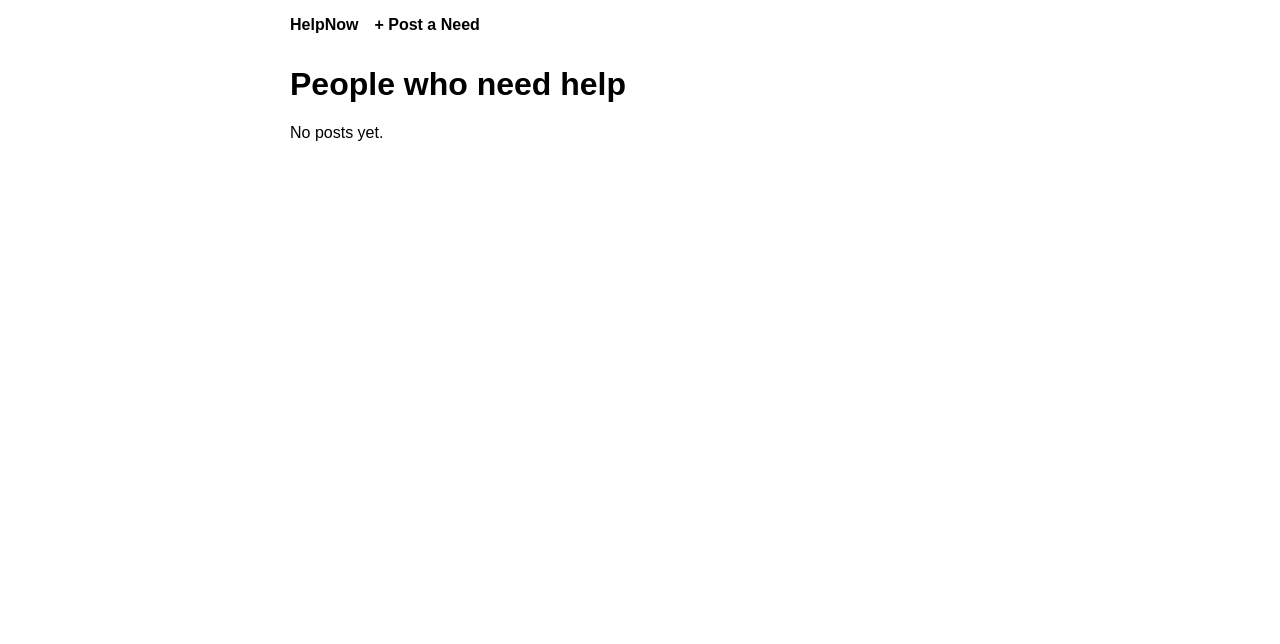
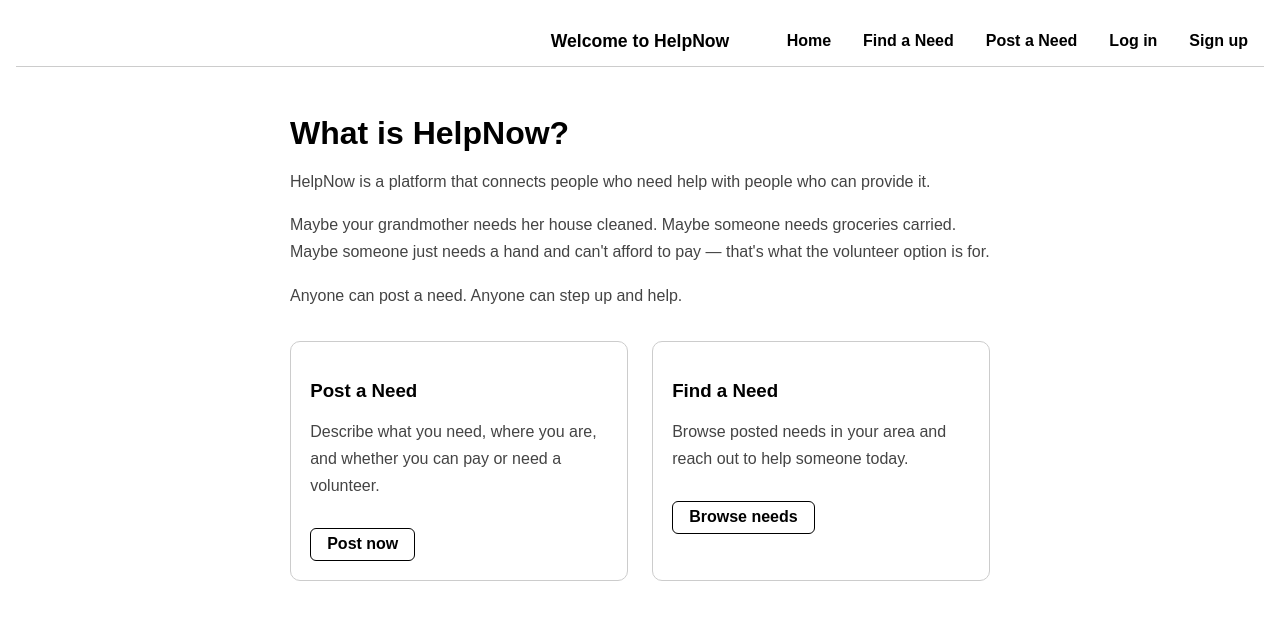
Before and after one commit to vs444o/necodersrepo, a Django app: page / in a window 1280 px wide. Shown: the top 644 px of the page. Run offline with Django 5.2, Linux system fonts and the light colour scheme; data that the repository does not hold is empty.

Commit message:
More fixes

```diff
--- a/myproject/settings.py
+++ b/myproject/settings.py
@@ -116,3 +116,4 @@ USE_TZ = True
 # https://docs.djangoproject.com/en/6.0/howto/static-files/
 
 STATIC_URL = 'static/'
+STATICFILES_DIRS = [BASE_DIR / 'offers' / 'static']
--- a/myproject/urls.py
+++ b/myproject/urls.py
@@ -21,5 +21,6 @@ from offers import views
 urlpatterns = [
     path('admin/', admin.site.urls),
     path('', views.home, name='home'),
+    path('find/', views.find, name='find'),
     path('post/', views.post_offer, name='post_offer'),
 ]
--- a/offers/models.py
+++ b/offers/models.py
@@ -24,6 +24,7 @@ class Offer(models.Model):
     price = models.DecimalField(max_digits=8, decimal_places=2, null=True, blank=True)
     location = models.CharField(max_length=200)
     created_at = models.DateTimeField(auto_now_add=True)
+    contact_info = models.CharField(max_length=200, blank=True)  # optional contact info
 
     def __str__(self):
         return self.title
--- a/offers/static/style.css
+++ b/offers/static/style.css
@@ -1,27 +1,63 @@
 body {
   font-family: sans-serif;
-  max-width: 700px;
+  max-width: 1450px;
   margin: 0 auto;
   padding: 1rem;
 }
 
 nav {
   display: flex;
-  gap: 1rem;
+  justify-content: flex-end;
+  align-items: center;
+  position: sticky;
+  top: 0;
+  background: white;
+  padding: 1rem;
+  border-bottom: 1px solid #ccc;
   margin-bottom: 2rem;
+  z-index: 100;
 }
 
-nav a {
+.div-center {
+  position: absolute;
+  left: 50%;
+  transform: translateX(-50%);
+  font-weight: bold;
+  font-size: 1.1rem;
+}
+
+.div-center a {
+  text-decoration: none;
+  color: black;
+}
+
+.div-right {
+  display: flex;
+  gap: 2rem;
+}
+
+.div-right a {
   text-decoration: none;
   color: black;
   font-weight: bold;
 }
 
+.div-right a:hover {
+  text-decoration: underline;
+}
+
 .card {
-  border: 1px solid #ccc;
-  border-radius: 8px;
-  padding: 1rem;
-  margin-bottom: 1rem;
+  border: 1px solid #e1e4e8;
+  border-radius: 12px;
+  padding: 1.5rem;
+  margin-bottom: 1.5rem;
+  background-color: #ffffff;
+  box-shadow: 0 4px 6px rgba(0,0,0,0.05);
+  max-width: 400px;
+}
+
+.card:hover {
+  box-shadow: 0 8px 15px rgba(0,0,0,0.1);
 }
 
 label {
@@ -45,3 +81,48 @@ button {
   font-size: 1rem;
   cursor: pointer;
 }
+
+.about {
+  max-width: 700px;
+  margin: 3rem auto;
+  padding: 0 1rem;
+}
+
+.about h1 {
+  font-size: 2rem;
+  margin-bottom: 1rem;
+}
+
+.about p {
+  color: #444;
+  line-height: 1.7;
+  margin-bottom: 0.8rem;
+}
+
+.about-boxes {
+  display: flex;
+  gap: 1.5rem;
+  margin-top: 2rem;
+}
+
+.about-box {
+  flex: 1;
+  border: 1px solid #ccc;
+  border-radius: 10px;
+  padding: 1.2rem;
+}
+
+.about-box h3 {
+  margin-bottom: 0.5rem;
+}
+
+.about-box a {
+  display: inline-block;
+  margin-top: 1rem;
+  font-weight: bold;
+  text-decoration: none;
+  color: black;
+  border: 1px solid black;
+  padding: 0.4rem 1rem;
+  border-radius: 6px;
+}
--- a/offers/templates/offers/home.html
+++ b/offers/templates/offers/home.html
@@ -2,28 +2,43 @@
 <html>
 <head>
   <title>HelpNow</title>
-  <link rel="stylesheet" href="/static/style.css">
+  {% load static %}
+<link rel="stylesheet" href="{% static 'style.css' %}">
 </head>
 <body>
 
   <nav>
-    <a href="/">HelpNow</a>
-    <a href="/post/">+ Post a Need</a>
+    <div class="div-center">
+      <a href="/">Welcome to HelpNow</a>
+    </div>
+    <div class="div-right">
+      <a href="/">Home</a>
+      <a href="/find/">Find a Need</a>
+      <a href="/post/">Post a Need</a>
+      <a href="/login/">Log in</a>
+      <a href="/register/">Sign up</a>
+    </div>
   </nav>
 
-  <h1>People who need help</h1>
+  <div class="about">
+    <h1>What is HelpNow?</h1>
+    <p>HelpNow is a platform that connects people who need help with people who can provide it.</p>
+    <p>Maybe your grandmother needs her house cleaned. Maybe someone needs groceries carried. Maybe someone just needs a hand and can't afford to pay — that's what the volunteer option is for.</p>
+    <p>Anyone can post a need. Anyone can step up and help.</p>
 
-  {% for offer in offers %}
-  <div class="card">
-    <h3>{{ offer.title }}</h3>
-    <p>{{ offer.description }}</p>
-    <p>📍 {{ offer.location }} — {{ offer.get_category_display }}</p>
-    <p>{{ offer.offer_type }} {% if offer.price %}— €{{ offer.price }}{% endif %}</p>
-    <small>Posted by {{ offer.name }}</small>
+    <div class="about-boxes">
+      <div class="about-box">
+        <h3>Post a Need</h3>
+        <p>Describe what you need, where you are, and whether you can pay or need a volunteer.</p>
+        <a href="/post/">Post now</a>
+      </div>
+      <div class="about-box">
+        <h3>Find a Need</h3>
+        <p>Browse posted needs in your area and reach out to help someone today.</p>
+        <a href="/find/">Browse needs</a>
+      </div>
+    </div>
   </div>
-  {% empty %}
-  <p>No posts yet.</p>
-  {% endfor %}
 
 </body>
 </html>
--- a/offers/views.py
+++ b/offers/views.py
@@ -1,13 +1,19 @@
 from django.shortcuts import render, redirect
+from django.contrib.auth import login, logout, authenticate
+from django.contrib.auth.models import User
 from .models import Offer
 
 def home(request):
-    offers = Offer.objects.all().order_by('-created_at')  # newest first
-    return render(request, 'offers/home.html', {'offers': offers})
+    # just renders the about us page, no database needed
+    return render(request, 'offers/home.html')
+
+def find(request):
+    # this is where all the offers show up
+    offers = Offer.objects.all().order_by('-created_at')
+    return render(request, 'offers/find.html', {'offers': offers})
 
 def post_offer(request):
     if request.method == 'POST':
-        # grab what was submitted in the form
         Offer.objects.create(
             name=request.POST['name'],
             title=request.POST['title'],
@@ -17,9 +23,5 @@ def post_offer(request):
             price=request.POST.get('price') or None,
             location=request.POST['location'],
         )
-        return redirect('home')  # after posting, go back to homepage
-
-    # if it's just a regular page load, show the empty form
-    return render(request, 'offers/post_offer.html', {
-        'categories': Offer.CATEGORY_CHOICES
-    })
+        return redirect('find')
+    return render(request, 'offers/post_offer.html', {'categories': Offer.CATEGORY_CHOICES})
```
Also changed, not shown: offers/templates/offers/find.html (added, +38 -0 lines), offers/templates/offers/post_offer.html (+13 -4 lines), offers/migrations/0002_offer_contact_info.py (added).
